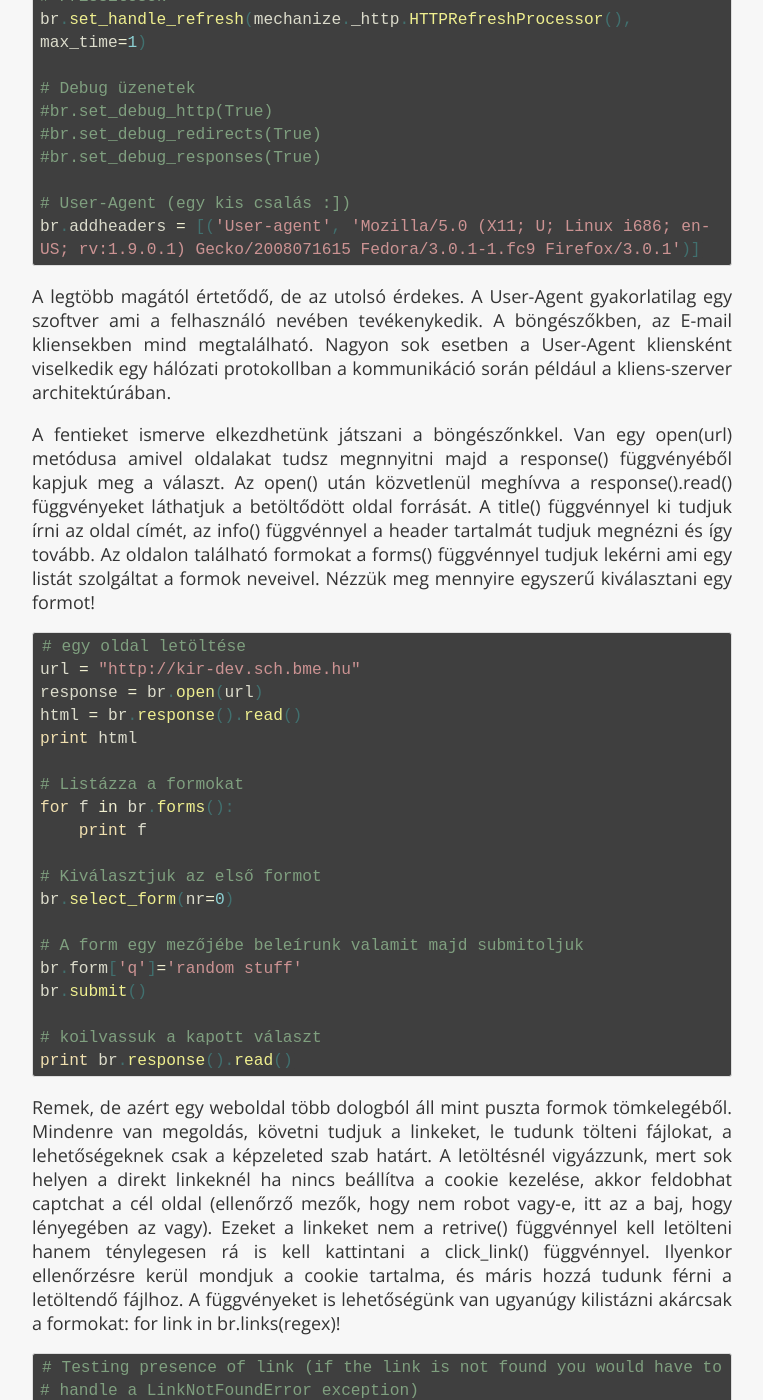
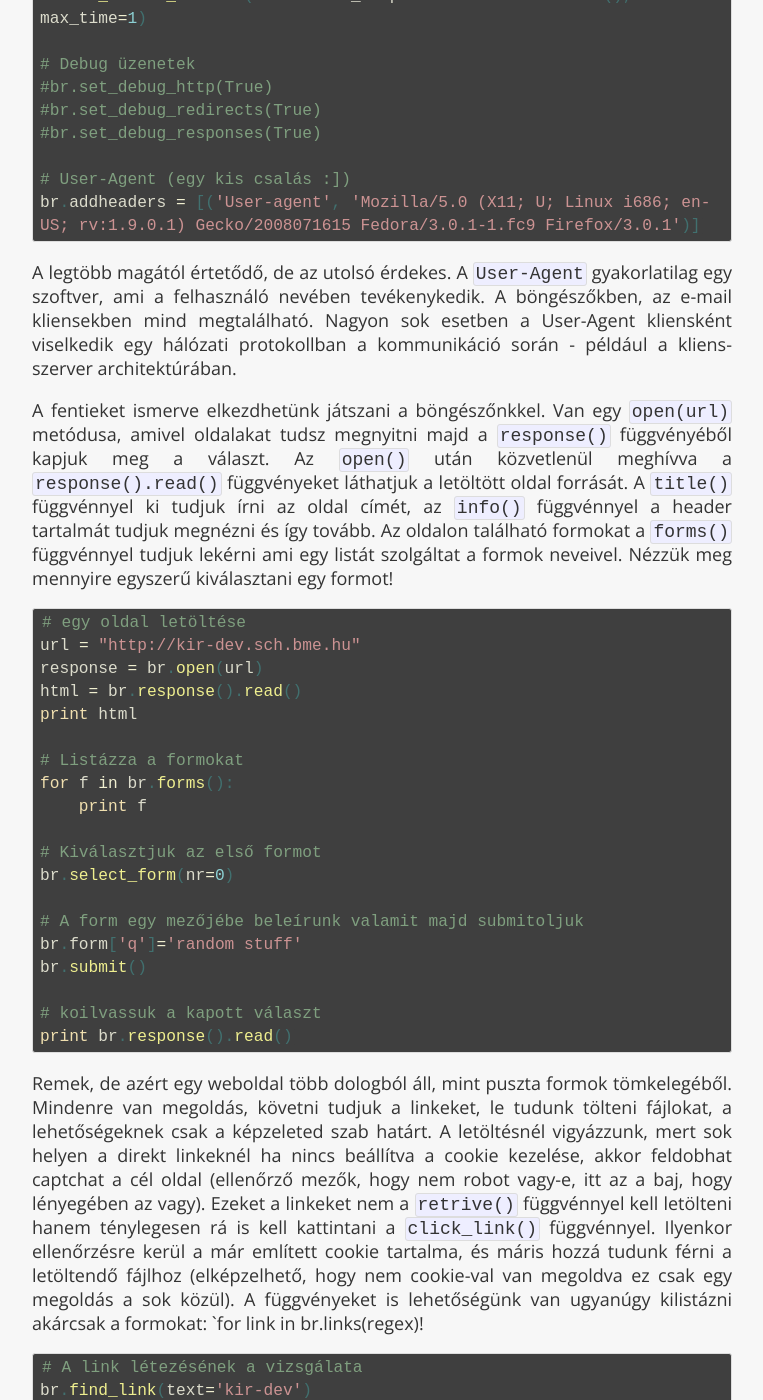
Before and after one commit to kir-dev/kir-dev.sch.bme.hu, a Jekyll site: the page built from _posts/2014-01-07-bongessz-pythonban.md, in a window 1280 px wide and 1400 px high, scrolled down 1313 px. Shown: the whole window, without its empty margins (258-1021 px from the left). Built offline with Jekyll 4.4.1, drawn with Linux system fonts in a browser that asks for light colours; some web fonts are replaced; Markdown is read by kramdown in place of the engine named in the settings; some of the changed text lies outside the part shown.

Commit message:
Browse in Python error correction

```diff
--- a/_posts/2014-01-07-bongessz-pythonban.md
+++ b/_posts/2014-01-07-bongessz-pythonban.md
@@ -1,19 +1,19 @@
 ---
 layout: post
-title: "Böngéssz Pythonban!"
+title: "Böngéssz Pythonnal!"
 author: kresshy
 date: 2014-01-07 04:03:00
 ---
 
-Ideje elmenni kicsit más irányba is a blog tartalmát illetően, mivel az utóbbi időben jóformán csak front-end téma volt. Mindig is foglalkoztattot az, hogy programozottan tudjam böngészni az világhálót, ne gondoljunk rögtön a teljes internetet bejáró robotra ezt a feladatot hagyjuk meg a Google-nek, valószínűleg elég mérnök dolgozik rajta. Mi csak egy darab oldalt szeretnénk lekérni, kiolvasni a tartalmát, megnézni a linkeket, letölteni róla egy-két dolgot, esetleg formokat submitolni. A segítségünkre lesz a Python mint scriptnyelv és két modulja; a mechanize, és a BeautifulSoup. Előbbivel egy böngészőt tudunk szimulálni, utóbbi pedig a html oldal feldolgozásában lesz segítségünkre.
+Ideje elvinni kicsit más irányba is a blog tartalmát, mivel az utóbbi időben jóformán csak front-end téma került elő. Mindig is foglalkoztatott az, hogy programozottan tudjam böngészni az világhálót. Ne gondoljunk rögtön a teljes internetet bejáró robotra, ezt a feladatot hagyjuk meg a Google-nak. Mi csak egy oldalra koncentrálunk erről szeretnénk lekérni, kiolvasni a tartalmát, megnézni a linkeket, letölteni róla egy-két dolgot, esetleg formokat kitölteni és elküldeni. A segítségünkre lesz a Python mint script nyelv és két modulja; a [_mechanize_](http://wwwsearch.sourceforge.net/mechanize/), és a [_BeautifulSoup_](http://www.crummy.com/software/BeautifulSoup/). Előbbivel egy böngészőt tudunk szimulálni, utóbbi pedig a HTML oldal feldolgozásában lesz segítségünkre.
 
 ## mechanize
 
-Programozott webböngészést tesz lehetővé és képes a böngésző állapotainak a megvalósítására is: navigációs előzmények, HTML form állapotok, cookiek stb. Andy Lester Pearlben írt WWW::Mechanize modulja után készítették ezt a modult, hogy Pythonban is tudjunk böngészni.
+Programozott webböngészést tesz lehetővé és képes a böngésző állapotainak a megvalósítására is: navigációs előzmények, HTML form állapotok, cookie-k stb. A _mechanize_ Andy Lester Perlben írt WWW::Mechanize moduljának Python átirata.
 
 ### Lássuk azt a böngészőt!
 
-Nagyon barátságosra készítették a modult, nincs más dolgunk mint importálni és meghívni a megfelelő függvényeket amelyek önmagukért beszélnek.
+Fantasztikusan használni ezt a modult, nincs is más dolgunk mint importálni és meghívni a megfelelő függvényeket, amelyek mondhatni önmagukért beszélnek.
 
 ~~~python
 import mechanize
@@ -24,7 +24,7 @@ cj = cookielib.LWPCookieJar()
 br.set_cookiejar(cj)
 ~~~
 
-Kész is a böngészőnk! Ez nem is volt nehéz és a következőkben ennél csak könnyebb lesz. Mielőtt tovább megyünk nézzük meg mi történik. Gyakorlatilag létrejön egy Browser objektumunk és a cookielib lesz a felelős a Browser által tárolt cookiek (sütik) kezeléséért. A Browser objektum olyan mint egy grafikus felület nélküli böngésző, megvannak a szükséges függvényei, amiket ha kivezetnénk egy felhasználói felületre akkor egy kész böngészőt kapnánk. Mielőtt még elmerülünk a programozott böngészés világában nézzük meg milyen beállítási lehetőségei vannak ennek a remek böngészőnek:
+Kész is a böngészőnk! Ez nem is olyan volt nehéz, és a következőkben ennél csak könnyebb lesz. Mielőtt tovább mennénk, nézzük meg mi történik. Gyakorlatilag létrejön egy `Browser` objektumunk és a `cookielib` lesz a felelős a `Browser` által tárolt cookiek (sütik) kezeléséért. Ez az objektum olyan, mint egy grafikus felület nélküli böngésző. Megvannak a szükséges metódusai, amiket ha kivezetnénk egy felhasználói felületre, akkor egy kész böngészőt kapnánk. Mielőtt még elmerülünk a programozott böngészés világában, nézzük meg milyen beállítási lehetőségei vannak az objektumunknak:
 
 ~~~python
 # Browser beállítások
@@ -46,9 +46,9 @@ br.set_handle_refresh(mechanize._http.HTTPRefreshProcessor(), max_time=1)
 br.addheaders = [('User-agent', 'Mozilla/5.0 (X11; U; Linux i686; en-US; rv:1.9.0.1) Gecko/2008071615 Fedora/3.0.1-1.fc9 Firefox/3.0.1')]
 ~~~
 
-A legtöbb magától értetődő, de az utolsó érdekes. A User-Agent gyakorlatilag egy szoftver ami a felhasználó nevében tevékenykedik. A böngészőkben, az E-mail kliensekben mind megtalálható. Nagyon sok esetben a User-Agent kliensként viselkedik egy hálózati protokollban a kommunikáció során például a kliens-szerver architektúrában.
+A legtöbb magától értetődő, de az utolsó érdekes. A `User-Agent` gyakorlatilag egy szoftver, ami a felhasználó nevében tevékenykedik. A böngészőkben, az e-mail kliensekben mind megtalálható. Nagyon sok esetben a User-Agent kliensként viselkedik egy hálózati protokollban a kommunikáció során - például a kliens-szerver architektúrában.
 
-A fentieket ismerve elkezdhetünk játszani a böngészőnkkel. Van egy open(url) metódusa amivel oldalakat tudsz megnnyitni majd a response() függvényéből kapjuk meg a választ.  Az open() után közvetlenül meghívva a response().read() függvényeket láthatjuk a betöltődött oldal forrását. A title() függvénnyel ki tudjuk írni az oldal címét, az info() függvénnyel a header tartalmát tudjuk megnézni és így tovább. Az oldalon található formokat a forms() függvénnyel tudjuk lekérni ami egy listát szolgáltat a formok neveivel. Nézzük meg mennyire egyszerű kiválasztani egy formot!
+A fentieket ismerve elkezdhetünk játszani a böngészőnkkel. Van egy `open(url)` metódusa, amivel oldalakat tudsz megnyitni majd a `response()` függvényéből kapjuk meg a választ.  Az `open()` után közvetlenül meghívva a `response().read()` függvényeket láthatjuk a letöltött oldal forrását. A `title()` függvénnyel ki tudjuk írni az oldal címét, az `info()` függvénnyel a header tartalmát tudjuk megnézni és így tovább. Az oldalon található formokat a `forms()` függvénnyel tudjuk lekérni ami egy listát szolgáltat a formok neveivel. Nézzük meg mennyire egyszerű kiválasztani egy formot!
 
 ~~~python
 # egy oldal letöltése
@@ -72,25 +72,24 @@ br.submit()
 print br.response().read()
 ~~~
 
-Remek, de azért egy weboldal több dologból áll mint puszta formok tömkelegéből. Mindenre van megoldás, követni tudjuk a linkeket, le tudunk tölteni fájlokat, a lehetőségeknek csak a képzeleted szab határt. A letöltésnél vigyázzunk, mert sok helyen a direkt linkeknél ha nincs beállítva a cookie kezelése, akkor feldobhat captchat a cél oldal (ellenőrző mezők, hogy nem robot vagy-e, itt az a baj, hogy lényegében az vagy). Ezeket a linkeket nem a retrive() függvénnyel kell letölteni hanem ténylegesen rá is kell kattintani a click_link() függvénnyel. Ilyenkor ellenőrzésre kerül mondjuk a cookie tartalma, és máris hozzá tudunk férni a letöltendő fájlhoz. A függvényeket is lehetőségünk van ugyanúgy kilistázni akárcsak a formokat: for link in br.links(regex)!
+Remek, de azért egy weboldal több dologból áll, mint puszta formok tömkelegéből. Mindenre van megoldás, követni tudjuk a linkeket, le tudunk tölteni fájlokat, a lehetőségeknek csak a képzeleted szab határt. A letöltésnél vigyázzunk, mert sok helyen a direkt linkeknél ha nincs beállítva a cookie kezelése, akkor feldobhat captchat a cél oldal (ellenőrző mezők, hogy nem robot vagy-e, itt az a baj, hogy lényegében az vagy). Ezeket a linkeket nem a `retrive()` függvénnyel kell letölteni hanem ténylegesen rá is kell kattintani a `click_link()` függvénnyel. Ilyenkor ellenőrzésre kerül a már említett cookie tartalma, és máris hozzá tudunk férni a letöltendő fájlhoz (elképzelhető, hogy nem cookie-val van megoldva ez csak egy megoldás a sok közül). A függvényeket is lehetőségünk van ugyanúgy kilistázni akárcsak a formokat: `for link in br.links(regex)!
 
 ~~~python
-# Testing presence of link (if the link is not found you would have to
-# handle a LinkNotFoundError exception)
+# A link létezésének a vizsgálata
 br.find_link(text='kir-dev')
 
-# Actually clicking the link
+# Ténylegesen rákattintunk a linkre
 req = br.click_link(text='kir-dev')
 br.open(req)
 print br.response().read()
 print br.geturl()
 
-# Back
+# Vissza
 br.back()
 print br.response().read()
 print br.geturl()
 
-# Download
+# Letöltés
 f = br.retrieve('kir-dev.sch.bme.hu/eznemletezik.gif')[0]
 print f
 fh = open(f)
```
Also changed, not shown: other parts of _posts/2014-01-07-bongessz-pythonban.md (+6 -6 lines).
